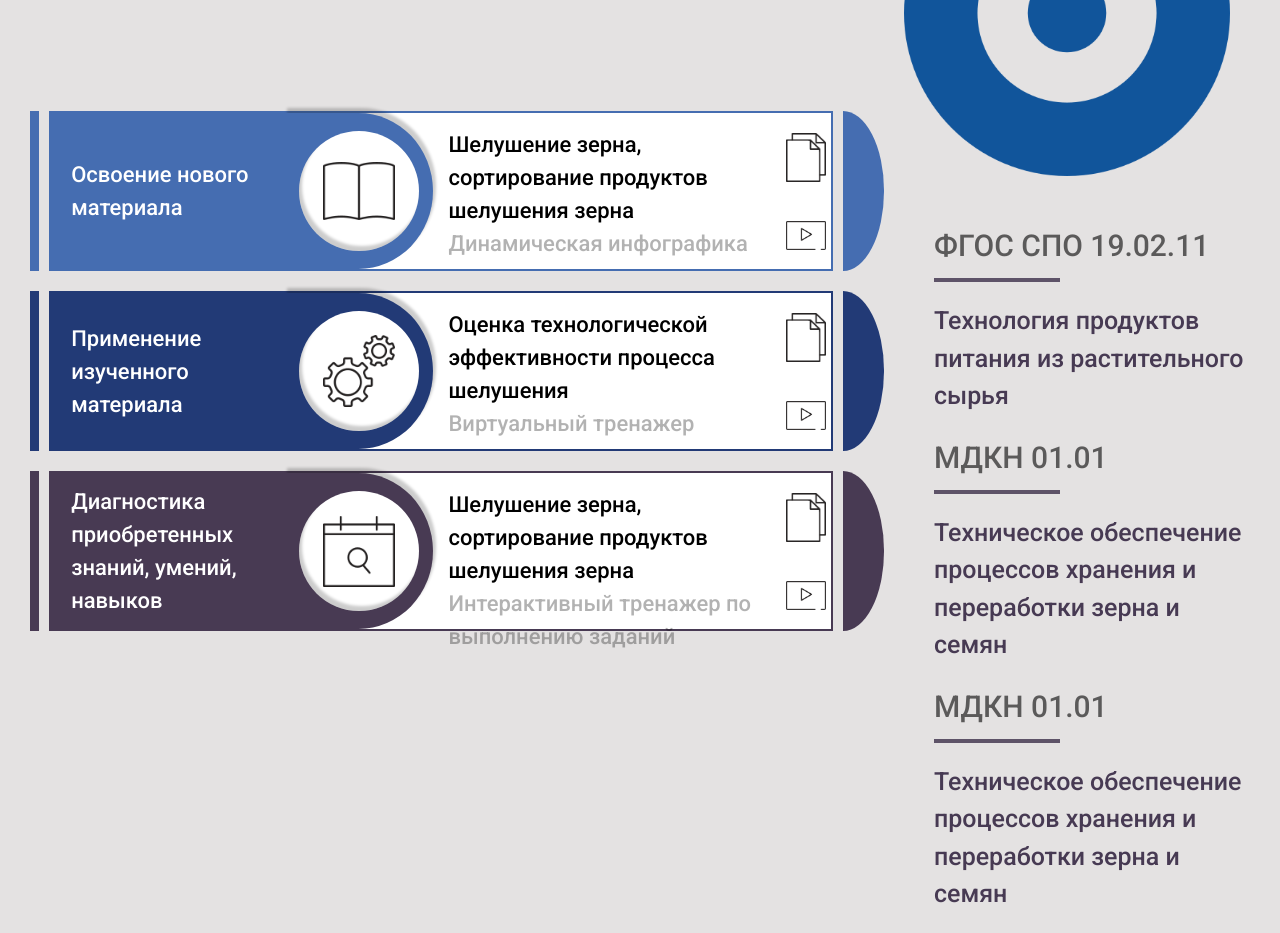
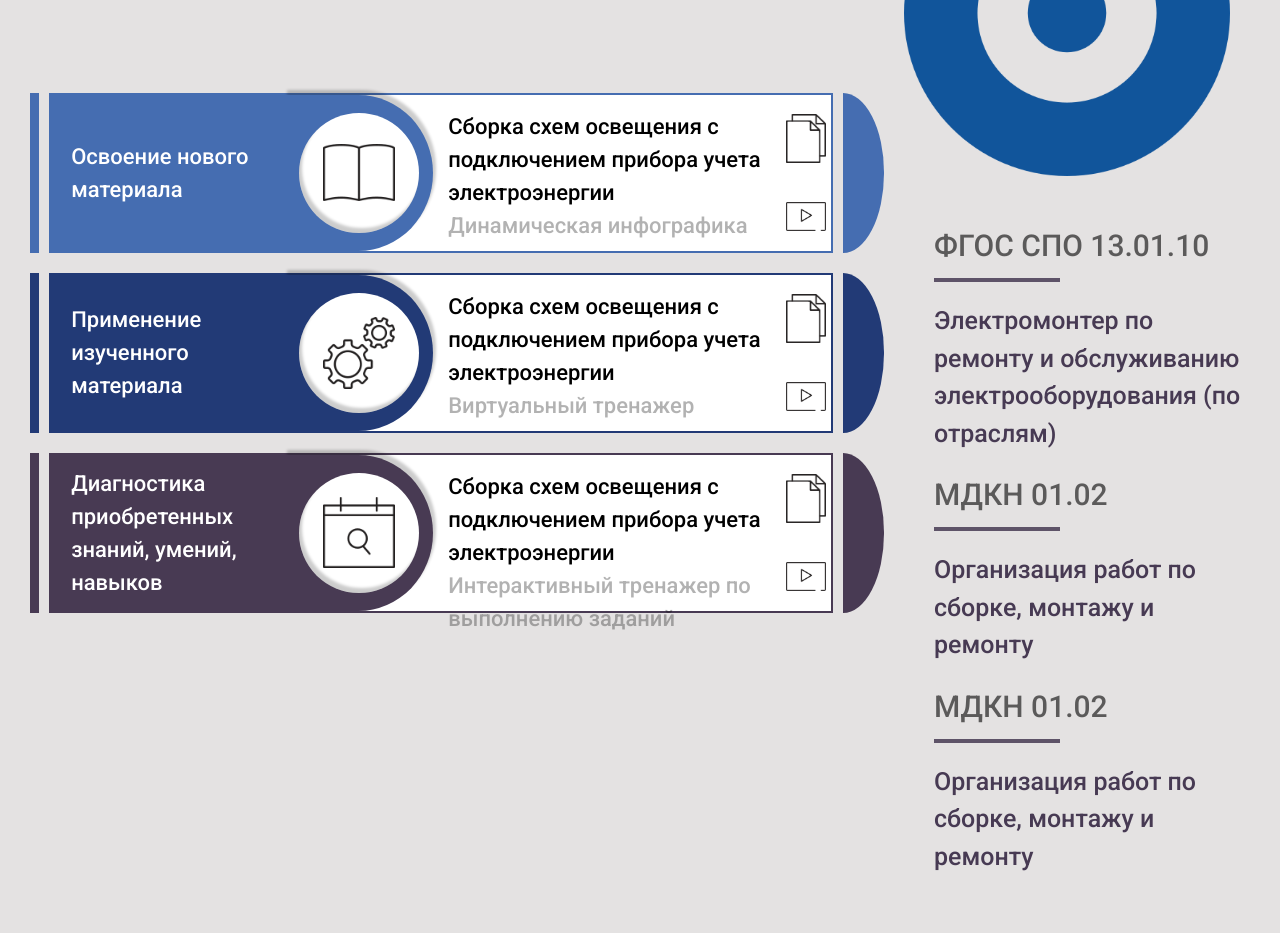
Before and after one commit to qbclub/college, a Vue app: page / in a window 1280 px wide. Shown: the part 440-1373 px from the top of the page. After the commit the page ends 1335 px from the top, so only its background shows below. Built offline with nearby package versions, Linux system fonts and the light colour scheme.

Commit message:
db +template

```diff
--- /dev/null
+++ b/src/db/1301100102.js
@@ -0,0 +1,11 @@
+export default {
+    theme:"Сборка схем освещения с подключением прибора учета электроэнергии",
+    fgos:{
+        code:"13.01.10",
+        name:"Электромонтер по ремонту и обслуживанию электрооборудования (по отраслям)"
+    },
+    mdk:{
+        code:"01.02",
+        name:"Организация работ по сборке, монтажу и ремонту"
+    }
+}
--- a/src/views/Home.vue
+++ b/src/views/Home.vue
@@ -1,5 +1,6 @@
 <script setup>
 import { ref } from 'vue'
+import content from "../db/1301100102.js"
 import ContentInfo from '../components/ContentInfo.vue'
 import Advices from '../components/Advices.vue'
 import KeyWords from '../components/KeyWords.vue'
@@ -33,8 +34,7 @@ let routeTo = (path) => {
   </div>
   <div class="theme">
     <div class="theme-right">Тема</div>
-    <div class="theme-center">Теоретические основы технологических процессов в мукомольном, крупяном и комбикормовом
-      производствах</div>
+    <div class="theme-center">{{ content.theme }}</div>
     <div class="theme-left">Спо</div>
 
   </div>
@@ -51,7 +51,7 @@ let routeTo = (path) => {
           </div>
           <div class="nav-button-description ">
             <div class="description-text">
-              <div class="description-title">Шелушение зерна, сортирование продуктов шелушения зерна</div>
+              <div class="description-title">{{content.theme}}</div>
               <div class="description">Динамическая инфографика</div>
             </div>
             <div class="description-buttons">
@@ -75,7 +75,7 @@ let routeTo = (path) => {
           </div>
           <div class="nav-button-description ">
             <div class="description-text">
-              <div class="description-title">Оценка технологической эффективности процесса шелушения</div>
+              <div class="description-title">{{content.theme}}</div>
               <div class="description">Виртуальный тренажер</div>
             </div>
             <div class="description-buttons">
@@ -97,7 +97,7 @@ let routeTo = (path) => {
           </div>
           <div class="nav-button-description ">
             <div class="description-text">
-              <div class="description-title">Шелушение зерна, сортирование продуктов шелушения зерна</div>
+              <div class="description-title">{{content.theme}}</div>
               <div class="description">Интерактивный тренажер по выполнению заданий</div>
             </div>
             <div class="description-buttons">
@@ -116,12 +116,12 @@ let routeTo = (path) => {
         <img src="../assets/icons/logo.webp">
       </div>
       <div class="fgos-mdk-code">
-        <div class="fgos-title ">ФГОС СПО 19.02.11</div>
-        <div class="fgos-name">Технология продуктов питания из растительного сырья</div>
-        <div class="mdk-title">МДКн 01.01</div>
-        <div class="mdk-name">Техническое обеспечение процессов хранения и переработки зерна и семян</div>
-        <div class="mdk-title">МДКн 01.01</div>
-        <div class="mdk-name">Техническое обеспечение процессов хранения и переработки зерна и семян</div>
+        <div class="fgos-title ">ФГОС СПО {{ content.fgos.code }}</div>
+        <div class="fgos-name">{{ content.fgos.name }}</div>
+        <div class="mdk-title">МДКн {{ content.mdk.code }}</div>
+        <div class="mdk-name">{{ content.mdk.name }}</div>
+        <div class="mdk-title">МДКн {{ content.mdk.code }}</div>
+        <div class="mdk-name">{{ content.mdk.name }}</div>
       </div>
     </div>
 
```
Also changed, not shown: src/db/template.js (added, +16 -0 lines).
